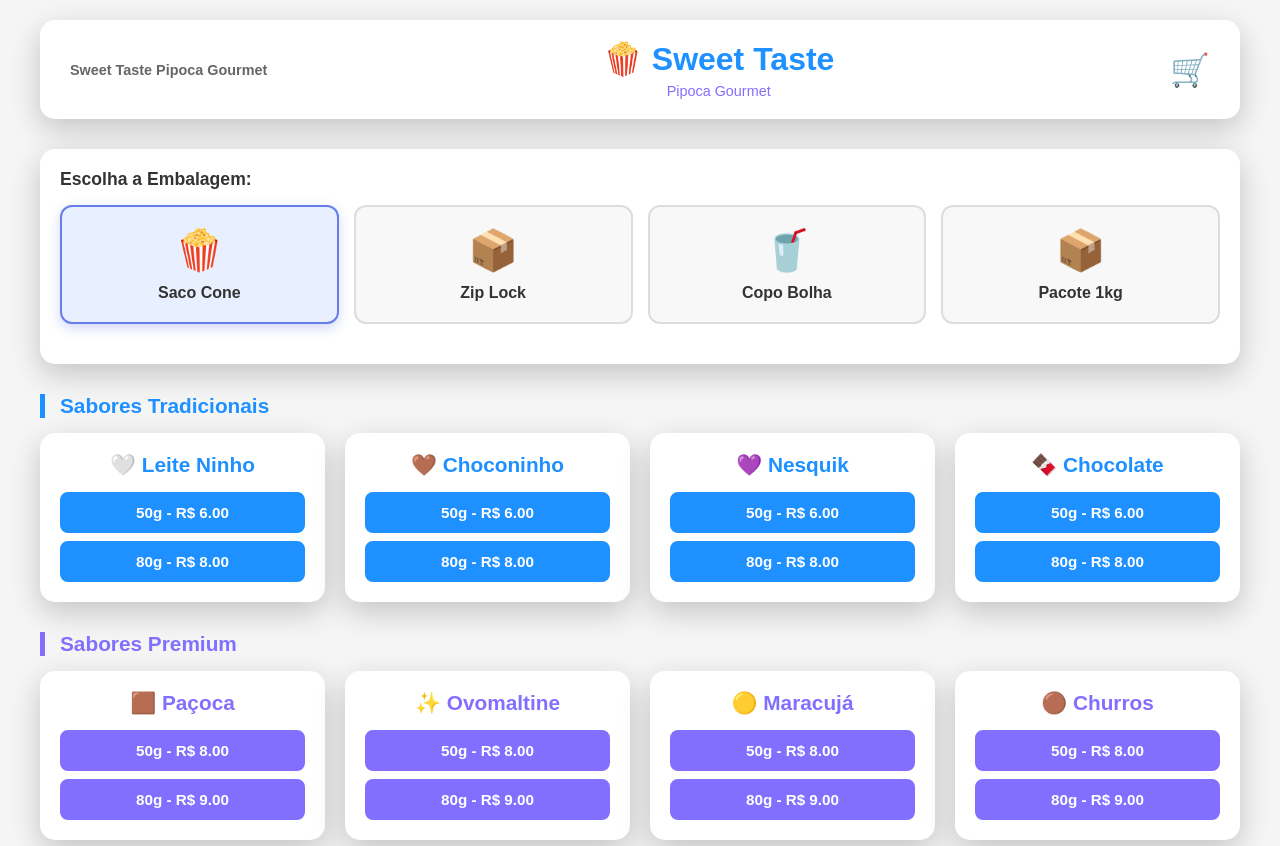
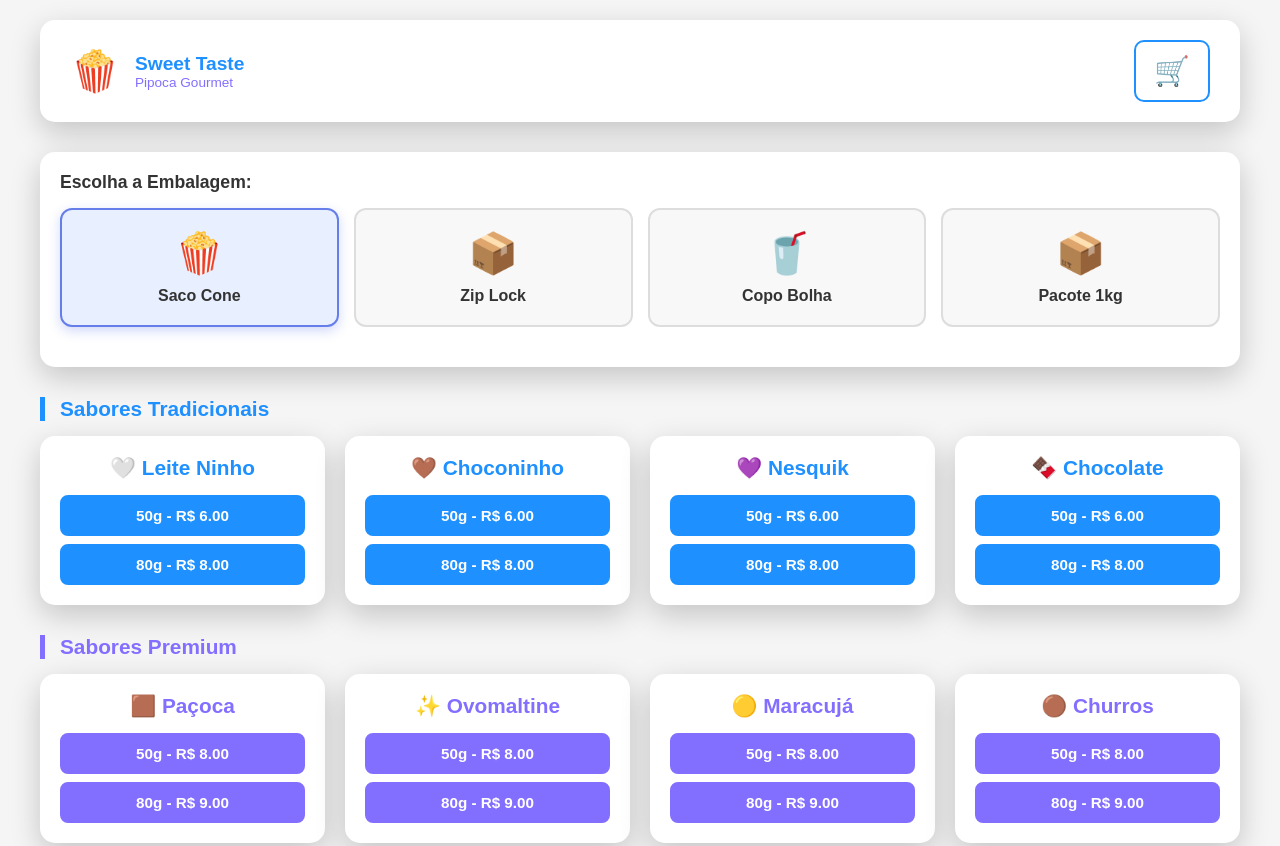
Before and after one commit to raphaelcandido43/Sweettaste, a website: page index.html in a window 1280 px wide. Shown: the top 846 px of the page. Drawn offline with Linux system fonts and the light colour scheme.

Commit message:
Add files via upload

```diff
--- a/index.html
+++ b/index.html
@@ -35,9 +35,25 @@
         }
 
         .header-left {
-            font-size: 0.9em;
-            color: #666;
-            font-weight: bold;
+            display: flex;
+            align-items: center;
+            gap: 15px;
+        }
+
+        .header-left-text h1 {
+            font-size: 1.2em;
+            margin: 0;
+            color: #1E90FF;
+        }
+
+        .header-left-text p {
+            font-size: 0.85em;
+            color: #836FFF;
+            margin: 0;
+        }
+
+        .header-left .emoji {
+            font-size: 2.5em;
         }
 
         .header-center {
@@ -46,13 +62,20 @@
         }
 
         .header-right {
-            font-size: 2em;
+            border: 2px solid #1E90FF;
+            padding: 12px 18px;
+            border-radius: 10px;
+            font-size: 1.8em;
             cursor: pointer;
             transition: all 0.3s;
+            display: flex;
+            align-items: center;
+            justify-content: center;
         }
 
         .header-right:hover {
-            transform: scale(1.1);
+            background: #1E90FF;
+            transform: scale(1.05);
         }
 
         @keyframes addToCart {
@@ -399,11 +422,14 @@
 <body>
     <div class="container">
         <header>
-            <div class="header-left">Sweet Taste Pipoca Gourmet</div>
-            <div class="header-center">
-                <h1>🍿 Sweet Taste</h1>
-                <p class="subtitle">Pipoca Gourmet</p>
+            <div class="header-left">
+                <span class="emoji">🍿</span>
+                <div class="header-left-text">
+                    <h1>Sweet Taste</h1>
+                    <p>Pipoca Gourmet</p>
+                </div>
             </div>
+            <div class="header-center"></div>
             <div class="header-right" onclick="scrollToCart()" title="Ir para o carrinho">🛒</div>
         </header>
 
```
